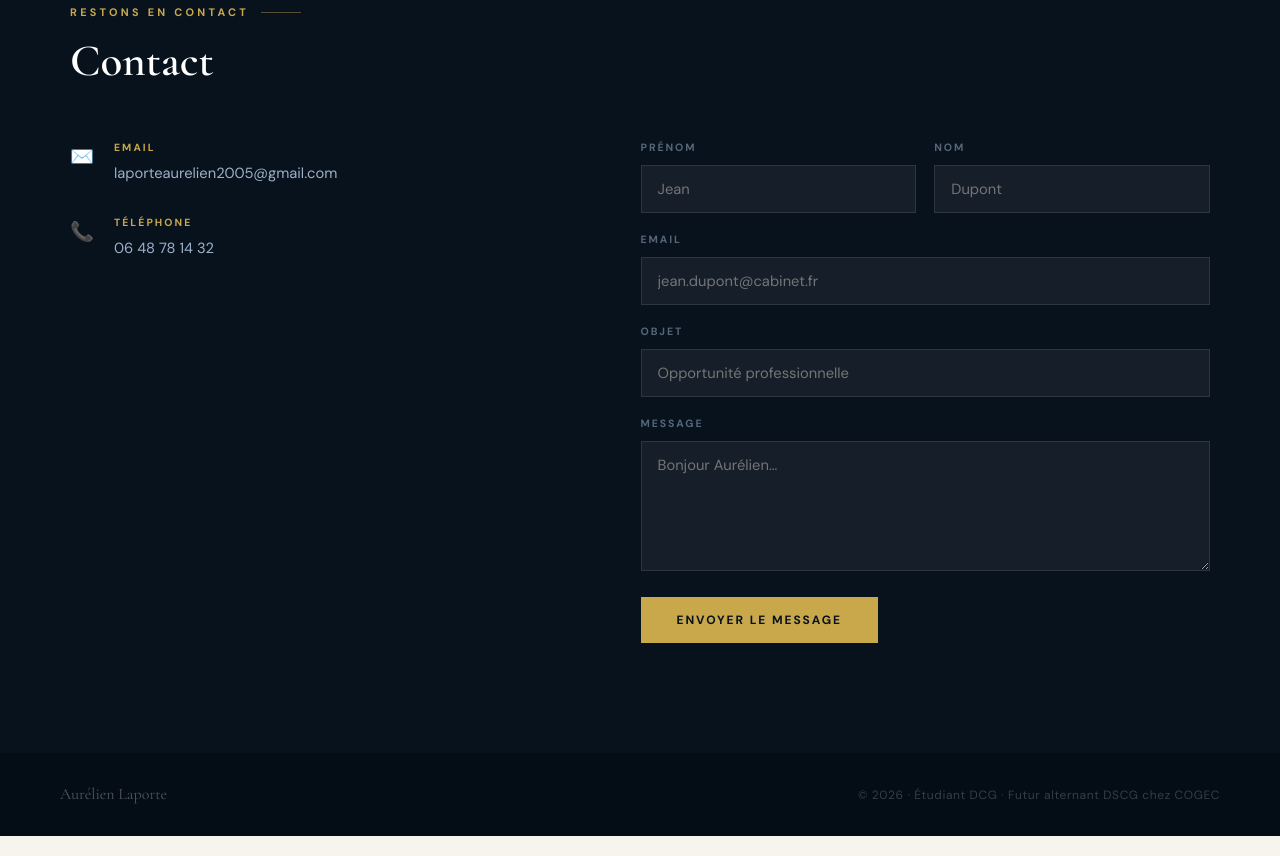
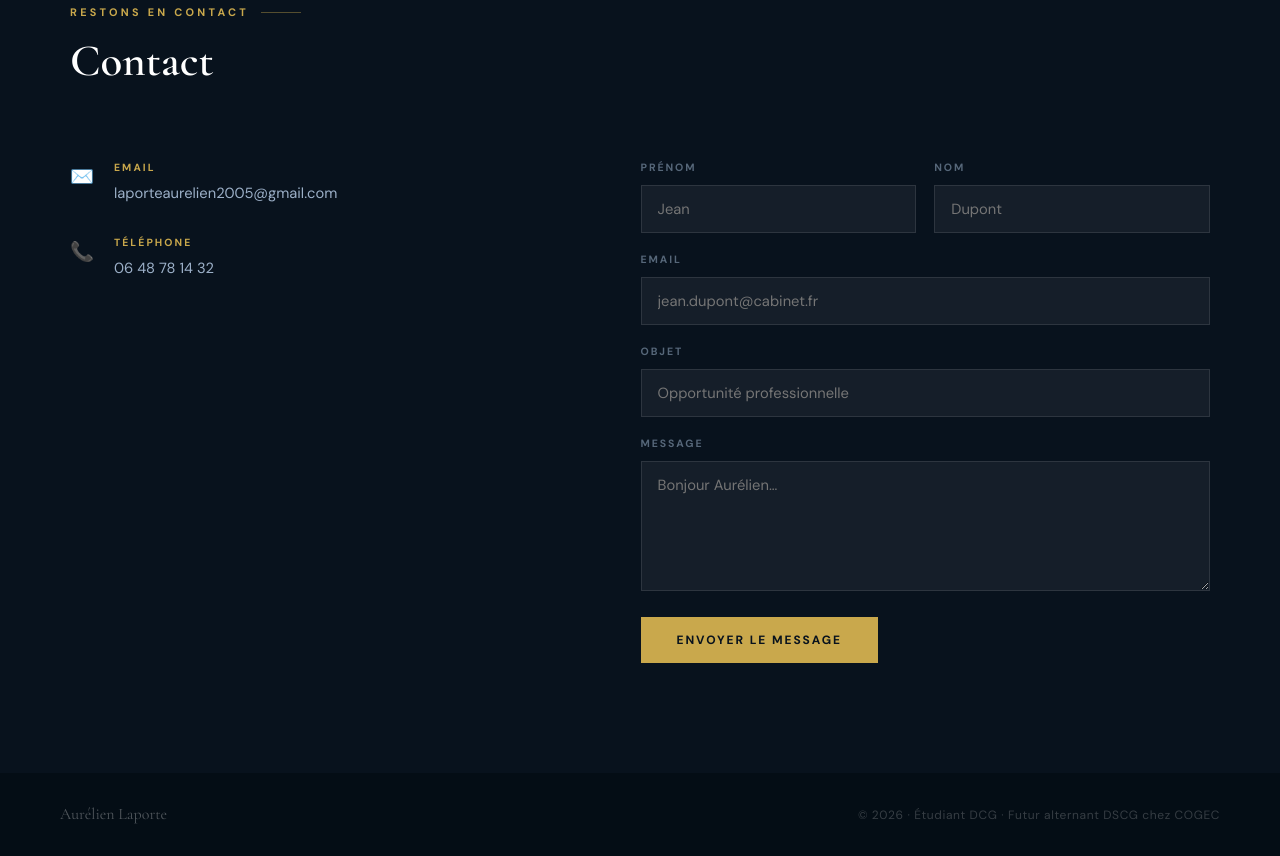
Before and after one commit to laporteaurelien2005-rgb/Portfolio-Aur-lien-Laporte, a plain HTML site: page index.html in a window 1280 px wide. Shown: the part 3672-4528 px from the top of the page. Drawn offline with nearby package versions, Linux system fonts and the light colour scheme.

Commit message:
Update index.html

```diff
--- a/index.html
+++ b/index.html
@@ -239,18 +239,10 @@
     .exp-tags { display: flex; flex-wrap: wrap; gap: 6px; grid-column: 1 / -1; margin-top: 16px; padding-top: 16px; border-top: 1px solid var(--border); }
     .tag { background: var(--light); color: var(--navy); font-size: 0.7rem; font-weight: 700; padding: 5px 12px; border: 1px solid var(--border); letter-spacing: 0.04em; }
 
-    /* CONTACT ALIGNÉ - MODIFICATIONS ICI */
+    /* CONTACT MODIFIÉ */
     #contact { background: var(--navy); padding: 110px 60px; }
     #contact .section-title { color: var(--white); }
-
-    .contact-layout {
-      display: grid;
-      grid-template-columns: 5fr 6fr;
-      gap: 96px;
-      align-items: flex-start; /* Aligne le haut du formulaire avec le haut des textes */
-      margin-top: -20px;       /* Remonte l'ensemble du bloc pour équilibrer avec le titre */
-    }
-
+    .contact-layout { display: grid; grid-template-columns: 5fr 6fr; gap: 96px; align-items: start; }
     .contact-intro { color: rgba(138,160,184,.75); font-size: 0.95rem; line-height: 1.85; margin-bottom: 48px; }
     .contact-item { display: flex; align-items: flex-start; gap: 20px; margin-bottom: 28px; }
     .contact-ico { font-size: 1.2rem; color: var(--gold); margin-top: 2px; flex-shrink: 0; }
@@ -294,7 +286,6 @@
 
     /* RESPONSIVE */
     @media (max-width: 768px) {
-      .contact-layout { margin-top: 0; }
       .form-group-row { flex-direction: column; gap: 18px; }
       nav { padding: 0 24px; }
       .nav-links, .nav-cta { display: none; }
@@ -488,7 +479,7 @@
   </div>
 </section>
 
-<!-- CONTACT CORRIGÉ ALIGNÉ -->
+<!-- CONTACT CORRIGÉ -->
 <section id="contact">
   <div class="section-inner">
     <div class="section-header reveal">
@@ -507,6 +498,7 @@
         </div>
       </div>
       <div class="form-wrap reveal-right">
+        <!-- FORMULAIRE CORRIGÉ SELON L'IMAGE -->
         <form id="contactForm" action="https://formspree.io/f/mrejpown" method="POST">
           <div class="form-group-row">
             <div class="form-group">
```
